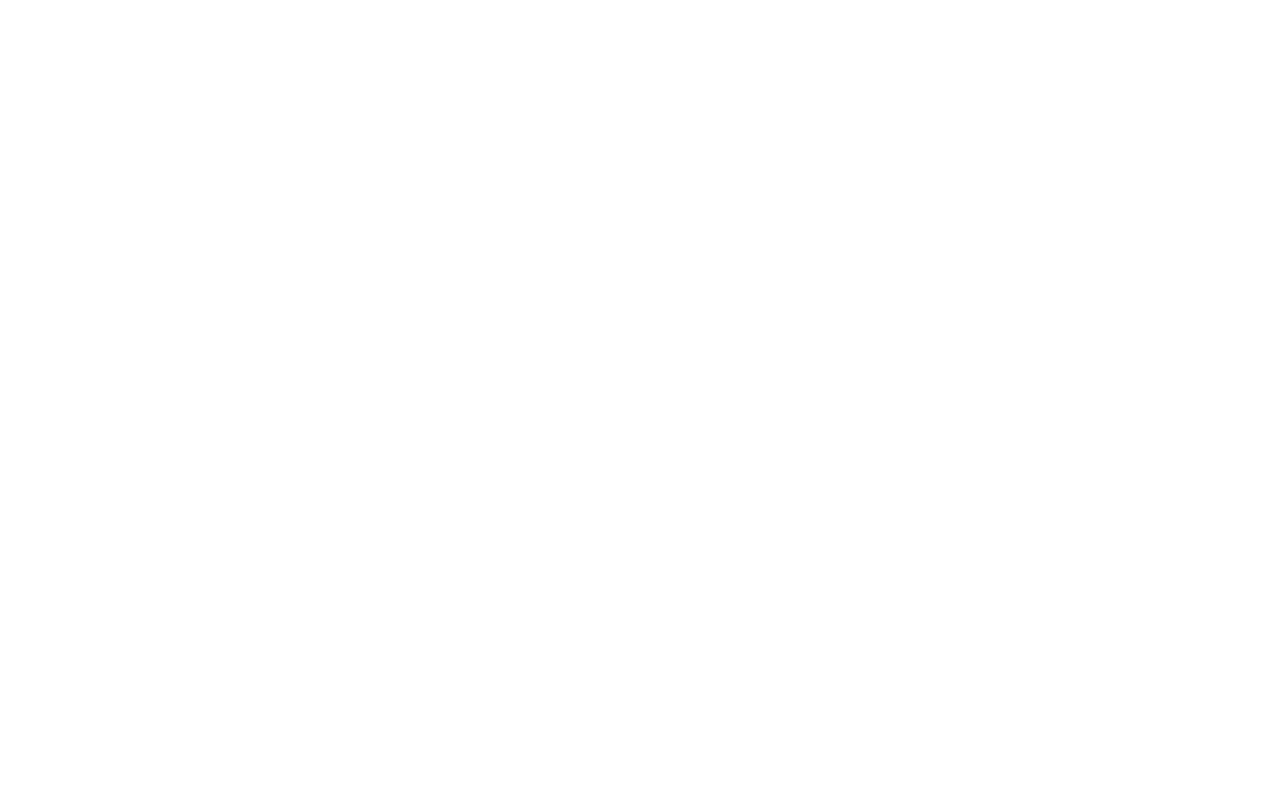
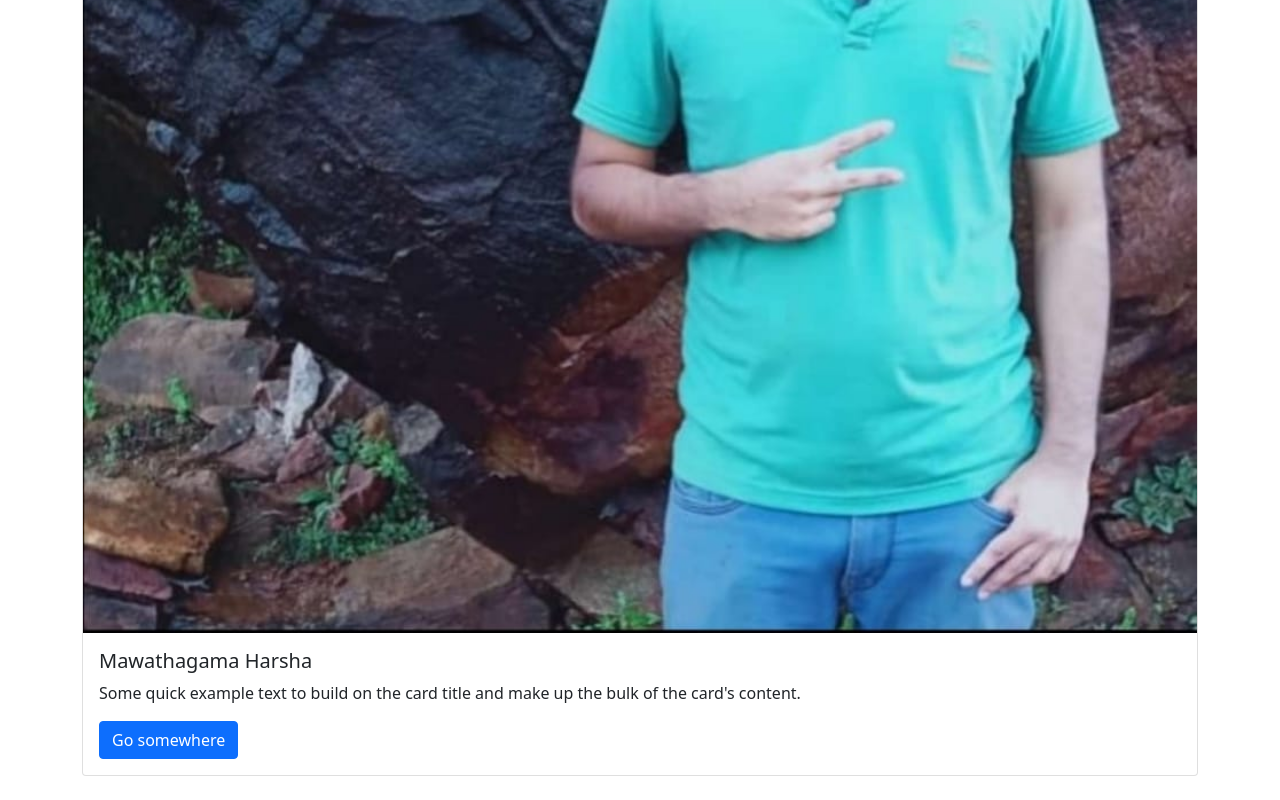
Before and after one commit to DulsaraNethmin/helsinki, a React (Create React App) app: page / in a window 1280 px wide. Shown: the part 538-1338 px from the top of the page. Before the commit the page ends 800 px from the top, so only its background shows below. Built offline with nearby package versions, Linux system fonts and the light colour scheme.

Commit message:
hr added

```diff
--- a/src/App.js
+++ b/src/App.js
@@ -1,12 +1,19 @@
 import './App.css';
-import React from 'react';
-
+import React, { StrictMode } from 'react';
+import hr from './hr.jpeg';
 
 function App() {
   return (
-<div>
-<button type="button" class="btn btn-danger">Primary</button>
+    <div className='container-sm'>
+      <div class="card my-4 p">
+  <img src={hr} class="card-img-top" alt="..."/>
+  <div class="card-body">
+    <h5 class="card-title">Mawathagama Harsha</h5>
+    <p class="card-text">Some quick example text to build on the card title and make up the bulk of the card's content.</p>
+    <a href="#" class="btn btn-primary">Go somewhere</a>
+  </div>
 </div>
+    </div>
   );
 }
 
```
Also changed, not shown: src/hr.jpeg (added).
